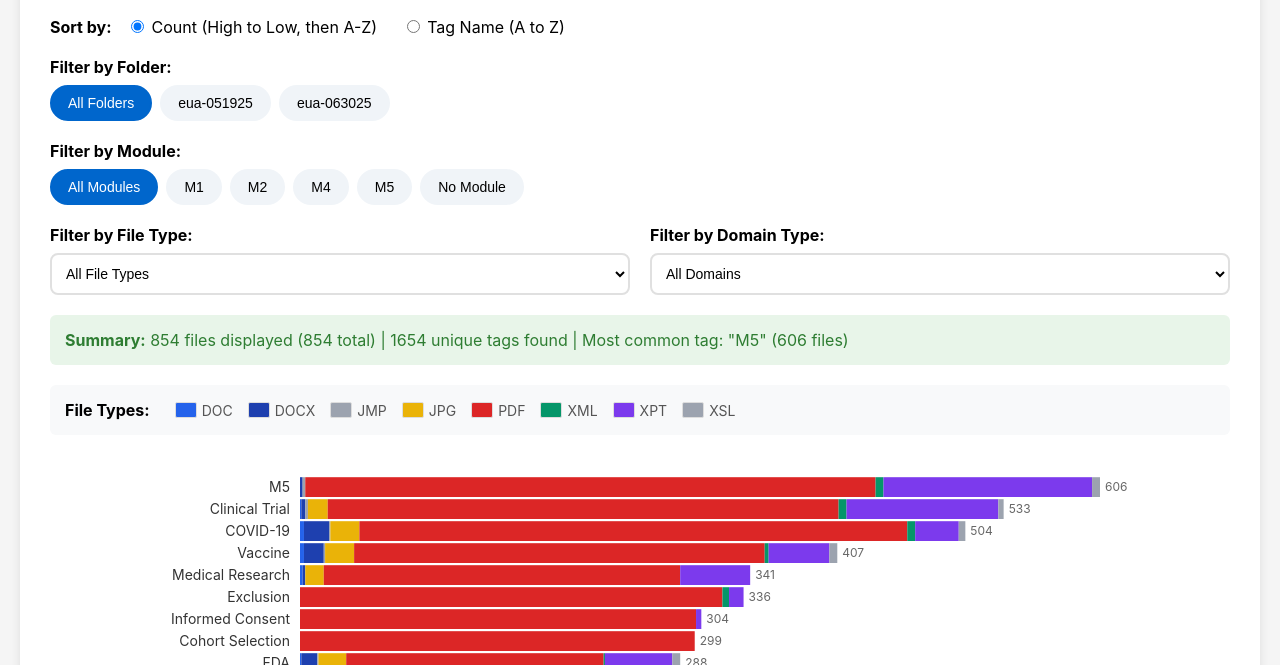
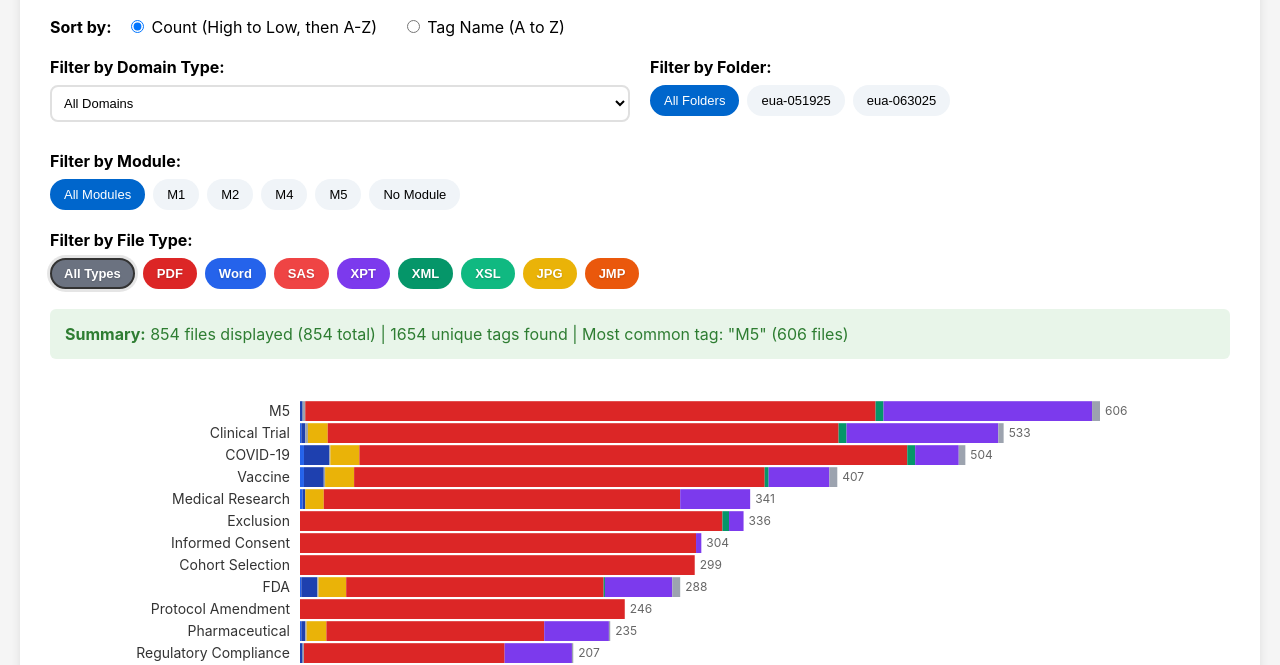
Before and after one commit to mroswell/covid-documents, a plain HTML site: page index.html in a window 1280 px wide. Shown: the part 135-800 px from the top of the page. Drawn offline with nearby package versions, Linux system fonts and the light colour scheme.

Commit message:
Improve file navigator UI and reorganize filters
- Reduce button and font sizes for cleaner interface
- Update file type filter buttons with colors matching file extensions
- Remove Excel, add XML and XSL file type filters
- Change SAS button color to lighter red (#EF4444)
- Reorganize filter layout: Domain (top-left), Folder (top-right)
- Fix JavaScript to work with new button-based file type filter
- Remove duplicate legend as colors are now in filter buttons

```diff
--- a/index.html
+++ b/index.html
@@ -90,13 +90,13 @@
         }
 
         .filter-button {
-            padding: 8px 16px;
+            padding: 6px 12px;
             background: #f0f4f8;
             border: 2px solid transparent;
-            border-radius: 20px;
+            border-radius: 18px;
             cursor: pointer;
             transition: all 0.2s ease;
-            font-size: 14px;
+            font-size: 13px;
             font-weight: 500;
             outline: none;
         }
@@ -109,6 +109,34 @@
             background: #0066cc;
             color: white;
             border-color: #0066cc;
+        }
+
+        .file-type-button {
+            padding: 6px 12px;
+            border: 2px solid transparent;
+            border-radius: 18px;
+            cursor: pointer;
+            transition: all 0.2s ease;
+            font-size: 13px;
+            font-weight: 600;
+            outline: none;
+            color: white;
+            text-shadow: 0 1px 2px rgba(0,0,0,0.2);
+        }
+
+        .file-type-button:hover {
+            transform: translateY(-1px);
+            box-shadow: 0 2px 8px rgba(0,0,0,0.2);
+        }
+
+        .file-type-button.active {
+            border-color: #333;
+            box-shadow: 0 0 0 3px rgba(0,0,0,0.1);
+        }
+
+        .file-type-button.all {
+            background: #6B7280;
+            color: white;
         }
 
         input[type="file"] {
@@ -275,46 +303,10 @@
                 <label for="sortTag">Tag Name (A to Z)</label>
             </div>
 
-            <div style="margin-bottom: 20px;">
-                <label style="font-weight: bold; display: block; margin-bottom: 8px;">Filter by Folder:</label>
-                <div class="filter-buttons" id="folderFilters">
-                    <button class="filter-button active" data-filter="all">All Folders</button>
-                    <button class="filter-button" data-filter="eua-051925">eua-051925</button>
-                    <button class="filter-button" data-filter="eua-063025">eua-063025</button>
-                </div>
-            </div>
-
-            <div style="margin-bottom: 20px;">
-                <label style="font-weight: bold; display: block; margin-bottom: 8px;">Filter by Module:</label>
-                <div class="filter-buttons" id="moduleFilters">
-                    <button class="filter-button active" data-filter="all">All Modules</button>
-                    <button class="filter-button" data-filter="M1">M1</button>
-                    <button class="filter-button" data-filter="M2">M2</button>
-                    <button class="filter-button" data-filter="M4">M4</button>
-                    <button class="filter-button" data-filter="M5">M5</button>
-                    <button class="filter-button" data-filter="none">No Module</button>
-                </div>
-            </div>
-
             <div style="display: grid; grid-template-columns: 1fr 1fr; gap: 20px; margin-bottom: 20px;">
                 <div class="filter-section">
-                    <label class="filter-label" style="font-weight: bold; display: block; margin-bottom: 8px;">Filter by File Type:</label>
-                    <select id="fileTypeFilter" style="width: 100%; padding: 10px; font-size: 14px; border: 2px solid #e0e0e0; border-radius: 8px; background-color: white;">
-                        <option value="all">All File Types</option>
-                        <option value="pdf">PDF</option>
-                        <option value="word">Word (DOC, DOCX)</option>
-                        <option value="sas">SAS</option>
-                        <option value="xpt">XPT</option>
-                        <option value="xml">XML</option>
-                        <option value="xls">XLS</option>
-                        <option value="jpg">JPG</option>
-                        <option value="jmp">JMP</option>
-                    </select>
-                </div>
-
-                <div class="filter-section">
                     <label class="filter-label" style="font-weight: bold; display: block; margin-bottom: 8px;">Filter by Domain Type:</label>
-                    <select id="domainFilter" style="width: 100%; padding: 10px; font-size: 14px; border: 2px solid #e0e0e0; border-radius: 8px; background-color: white;">
+                    <select id="domainFilter" style="width: 100%; padding: 8px; font-size: 13px; border: 2px solid #e0e0e0; border-radius: 8px; background-color: white;">
                         <option value="all">All Domains</option>
                         <optgroup label="ADaM (Analysis) Datasets">
                             <option value="adae">adae - Analysis Dataset for Adverse Events</option>
@@ -391,13 +383,46 @@
                         </optgroup>
                     </select>
                 </div>
+
+                <div class="filter-section">
+                    <label class="filter-label" style="font-weight: bold; display: block; margin-bottom: 8px;">Filter by Folder:</label>
+                    <div class="filter-buttons" id="folderFilters">
+                        <button class="filter-button active" data-filter="all">All Folders</button>
+                        <button class="filter-button" data-filter="eua-051925">eua-051925</button>
+                        <button class="filter-button" data-filter="eua-063025">eua-063025</button>
+                    </div>
+                </div>
             </div>
+
+            <div style="margin-bottom: 20px;">
+                <label style="font-weight: bold; display: block; margin-bottom: 8px;">Filter by Module:</label>
+                <div class="filter-buttons" id="moduleFilters">
+                    <button class="filter-button active" data-filter="all">All Modules</button>
+                    <button class="filter-button" data-filter="M1">M1</button>
+                    <button class="filter-button" data-filter="M2">M2</button>
+                    <button class="filter-button" data-filter="M4">M4</button>
+                    <button class="filter-button" data-filter="M5">M5</button>
+                    <button class="filter-button" data-filter="none">No Module</button>
+                </div>
+            </div>
+
+            <div style="margin-bottom: 20px;">
+                <label style="font-weight: bold; display: block; margin-bottom: 8px;">Filter by File Type:</label>
+                    <div class="filter-buttons" id="fileTypeFilters">
+                        <button class="file-type-button all active" data-filter="all">All Types</button>
+                        <button class="file-type-button" data-filter="pdf" style="background: #DC2626;">PDF</button>
+                        <button class="file-type-button" data-filter="word" style="background: #2563EB;">Word</button>
+                        <button class="file-type-button" data-filter="sas" style="background: #EF4444;">SAS</button>
+                        <button class="file-type-button" data-filter="xpt" style="background: #7C3AED;">XPT</button>
+                        <button class="file-type-button" data-filter="xml" style="background: #059669;">XML</button>
+                        <button class="file-type-button" data-filter="xsl" style="background: #10B981;">XSL</button>
+                        <button class="file-type-button" data-filter="jpg" style="background: #EAB308;">JPG</button>
+                        <button class="file-type-button" data-filter="jmp" style="background: #EA580C;">JMP</button>
+                    </div>
+                </div>
         </div>
 
         <div id="stats" class="stats" style="display: none;"></div>
-        <div id="legend" class="legend" style="display: none;">
-            <div class="legend-title">File Types:</div>
-        </div>
         <div id="chart-container"></div>
     </div>
 
@@ -472,10 +497,7 @@
             }
         });
 
-        // Add filter event listeners
-        document.getElementById('fileTypeFilter').addEventListener('change', function() {
-            processData();
-        });
+        // File type filter is now handled by setupButtonFilters below
 
         document.getElementById('domainFilter').addEventListener('change', function() {
             processData();
@@ -500,6 +522,15 @@
 
         setupButtonFilters('folderFilters');
         setupButtonFilters('moduleFilters');
+
+        // Setup file type filter buttons
+        document.querySelectorAll('#fileTypeFilters .file-type-button').forEach(button => {
+            button.addEventListener('click', function() {
+                document.querySelectorAll('#fileTypeFilters .file-type-button').forEach(b => b.classList.remove('active'));
+                this.classList.add('active');
+                processData();
+            });
+        });
 
         // Load data from JSON file on page load
         window.addEventListener('DOMContentLoaded', async function() {
@@ -572,7 +603,7 @@
 
         function processData() {
             // Apply filters
-            const fileTypeFilter = document.getElementById('fileTypeFilter').value;
+            const fileTypeFilter = document.querySelector('#fileTypeFilters .file-type-button.active').dataset.filter;
             const domainFilter = document.getElementById('domainFilter').value;
             const folderFilter = document.querySelector('#folderFilters .filter-button.active').dataset.filter;
             const moduleFilter = document.querySelector('#moduleFilters .filter-button.active').dataset.filter;
@@ -778,8 +809,8 @@
                 Most common tag: "${tagArray[0]?.tag}" (${tagArray[0]?.count} files)
             `;
 
-            // Create legend
-            createLegend(allExtensions);
+            // Legend is now integrated into file type filter buttons
+            // createLegend(allExtensions);
 
             // Show controls
             document.getElementById('controls').style.display = 'block';
```
Also changed, not shown: 2 other files.
